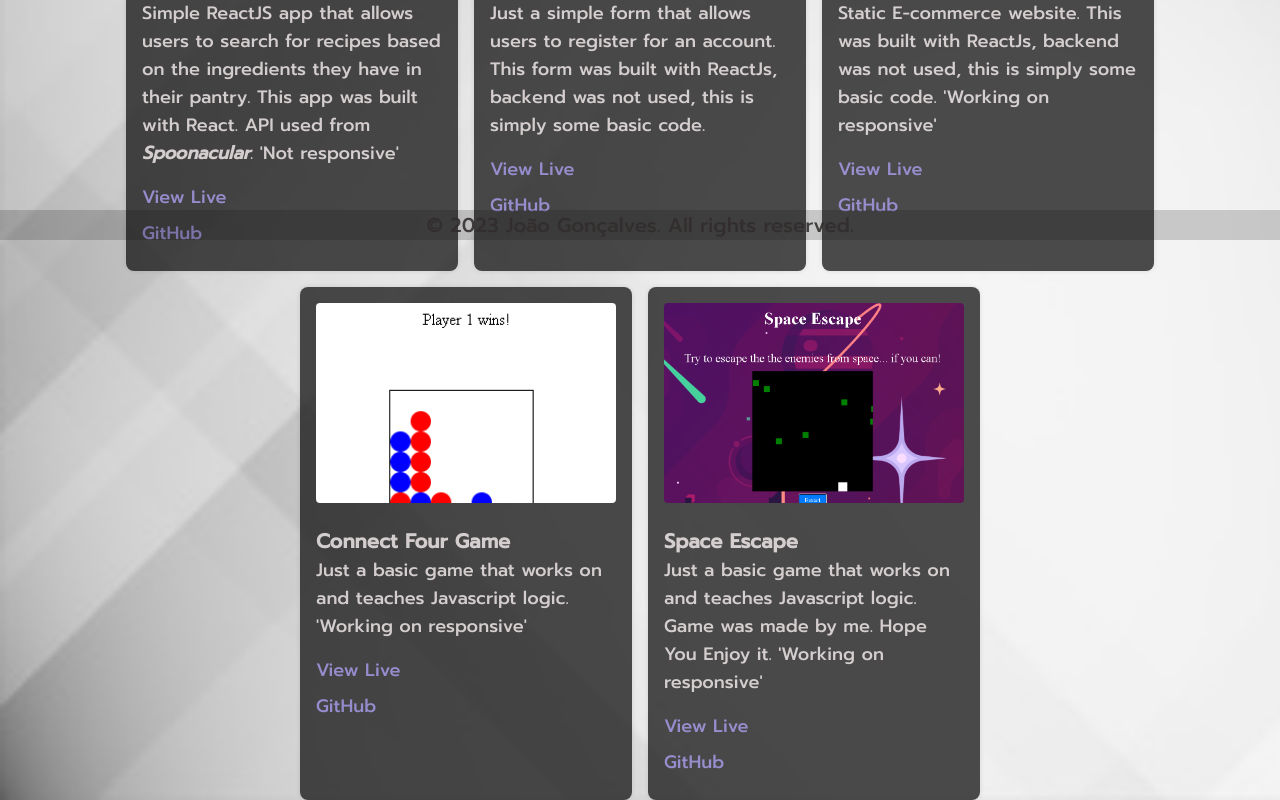
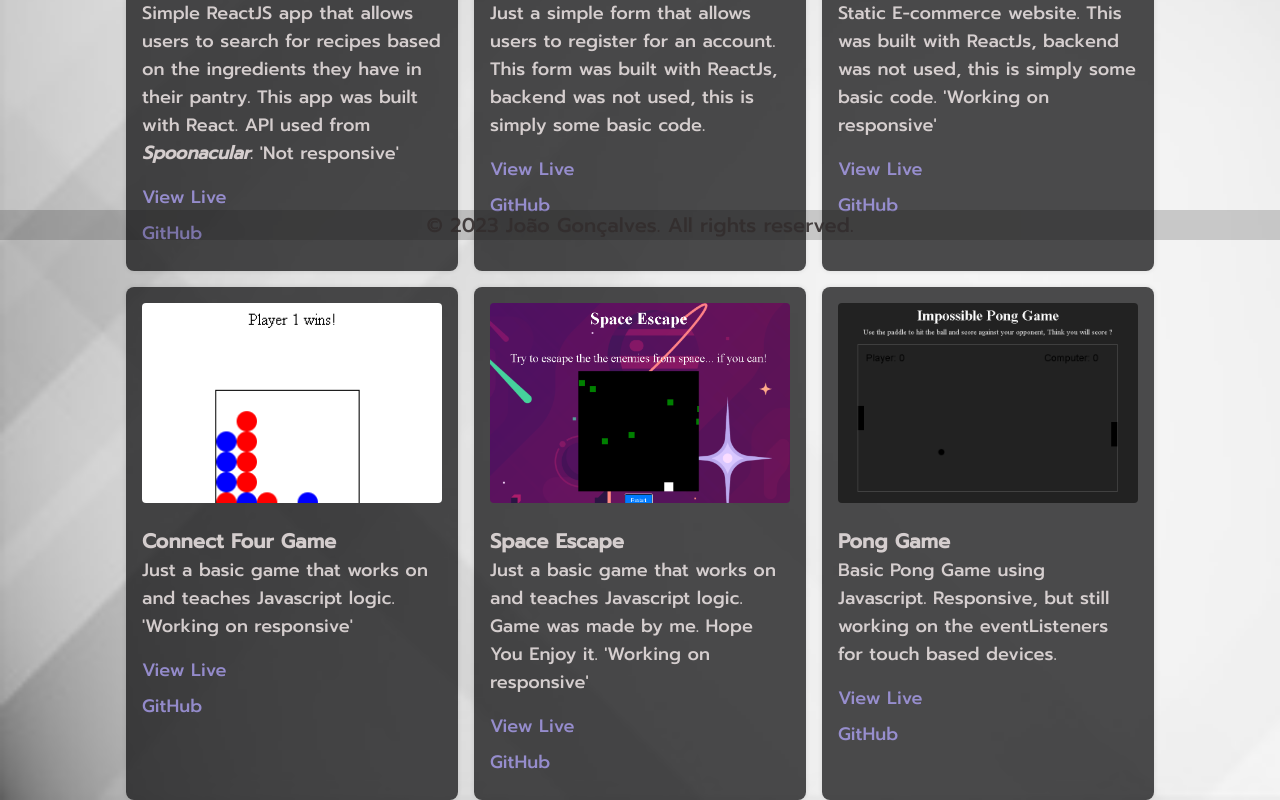
Before and after one commit to sirjoaogoncalves/PortfolioJoaoGoncalves, a React (Create React App) app: page /PortfolioJoaoGoncalves/projects in a window 1280 px wide. Shown: the part 560-1360 px from the top of the page. Built offline with nearby package versions, Linux system fonts and the light colour scheme.

Commit message:
added a new project PongGame

```diff
--- a/src/pages/Home.css
+++ b/src/pages/Home.css
@@ -122,7 +122,7 @@ body {
 
 	.i-desc {
 		font-size: 24px;
-		text-align: left; /* Center text horizontally */
+		text-align: center; /* Center text horizontally */
 		margin-top: 50px;
 	}
 
--- a/src/pages/PLanguages.css
+++ b/src/pages/PLanguages.css
@@ -1,3 +1,6 @@
+.ll{
+  top:0;
+}
 .ll-texts {
   text-align: center;
   margin-bottom: 10px;
--- a/src/pages/Projects.jsx
+++ b/src/pages/Projects.jsx
@@ -7,6 +7,7 @@ import regImg from '../img/formReg.png';
 import eshopImg from '../img/eshopImg.png';
 import connectFour from '../img/connectFour.png';
 import spaceEscape from '../img/spaceEscape.png';
+import pongGame from '../img/pongGame.png';
 
 const Projects = () => {
 	return (
@@ -76,6 +77,17 @@ const Projects = () => {
 							GitHub
 						</a>
 					</div>
+					<div className='project-card'>
+						<img src={pongGame} alt='Project 6' />
+						<h3>Pong Game</h3>
+						<p>Basic Pong Game using Javascript. Responsive, but still working on the eventListeners for touch based devices.</p>
+						<a href='https://sirjoaogoncalves.github.io/PongGame/' target='_blank' rel='noopener noreferrer'>
+							View Live
+						</a>
+						<a href='https://github.com/sirjoaogoncalves/PongGame' target='_blank' rel='noopener noreferrer'>
+							GitHub
+						</a>
+					</div>
 				</div>
 			</div>
 		</>
```
Also changed, not shown: src/img/pongGame.png (added).
